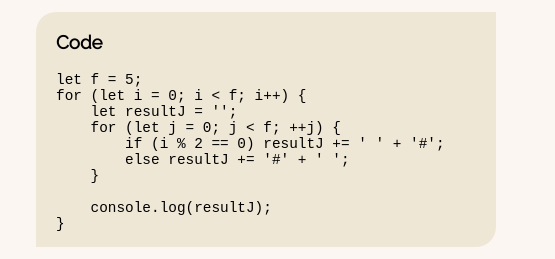
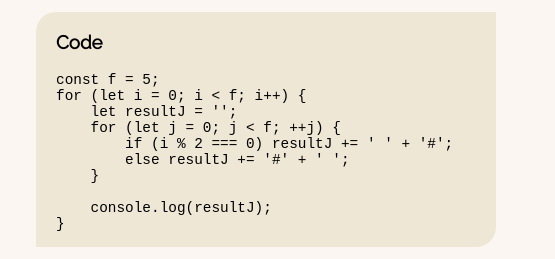
Before and after one commit to iamtsv09/rsschool-cv, a plain HTML site: page index.html in a window 1280 px wide. Shown: the part 370-629 px from the top of the page, 474-1029 px from the left. Drawn offline with Linux system fonts and the light colour scheme.

Commit message:
code change

```diff
--- a/index.html
+++ b/index.html
@@ -117,11 +117,11 @@
                     <div class="code">
                         <h3>Code</h3>
                         <p>
-                            <pre>let f = 5;
+                            <pre>const f = 5;
 for (let i = 0; i < f; i++) {
     let resultJ = '';
     for (let j = 0; j < f; ++j) {
-        if (i % 2 == 0) resultJ += ' ' + '#';
+        if (i % 2 === 0) resultJ += ' ' + '#';
         else resultJ += '#' + ' ';
     }
 
```
